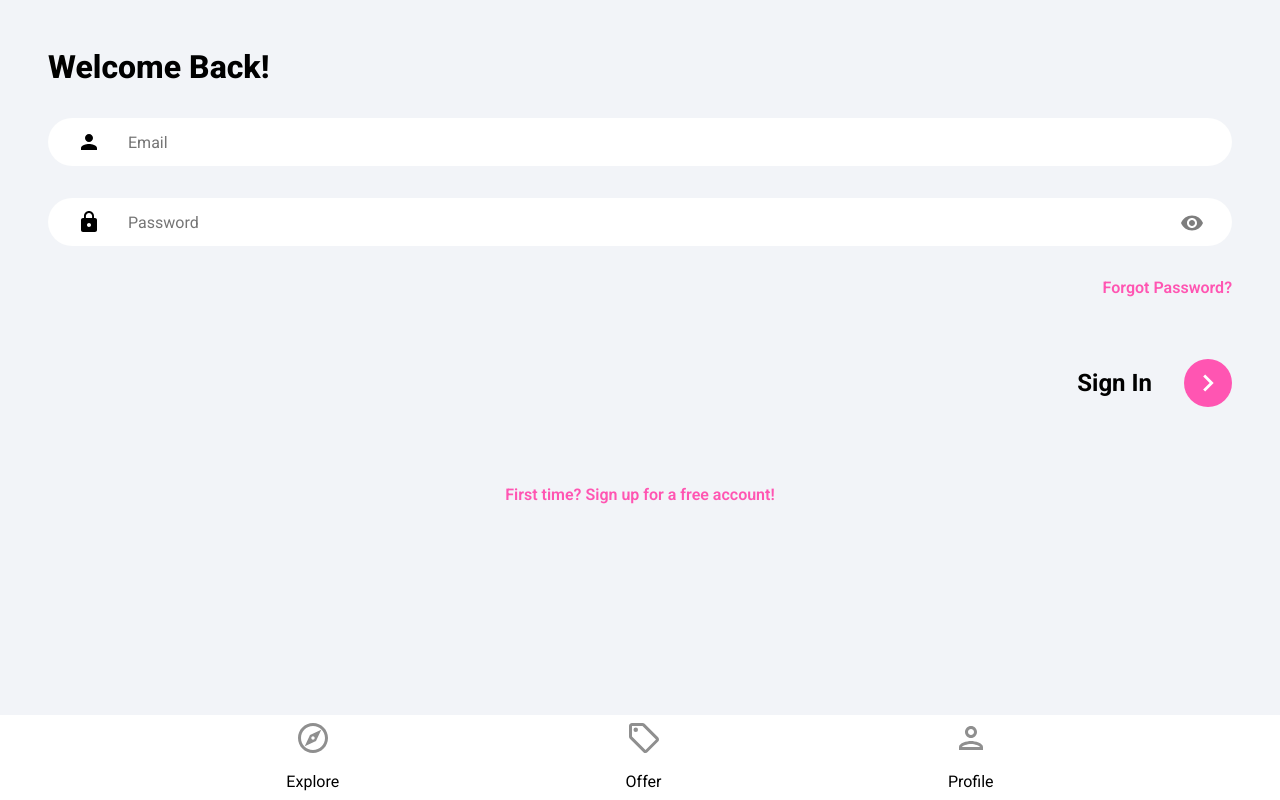
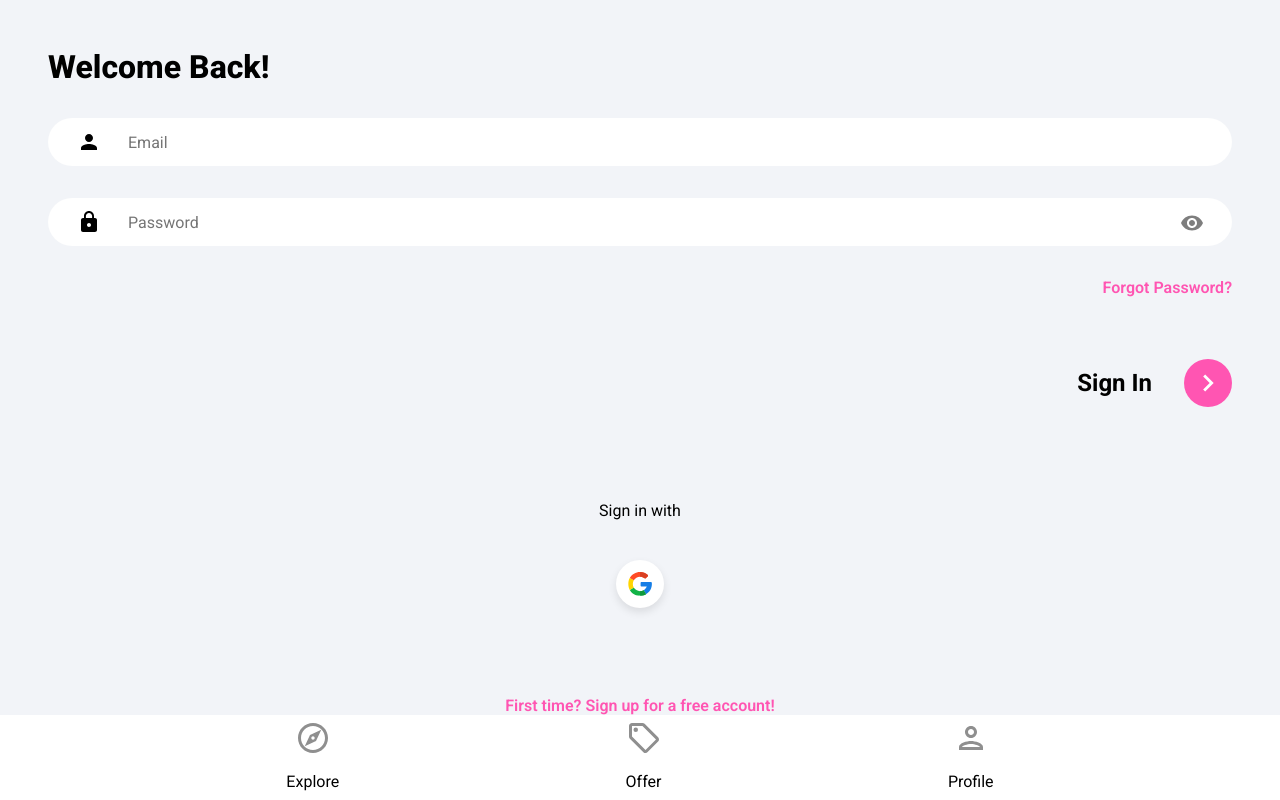
Before and after one commit to mocha-maker/e-realtor-app, a React (Create React App) app: page /sign-in in a window 1280 px wide. Built offline with nearby package versions, Linux system fonts and the light colour scheme.

Commit message:
Add OAuth with Google

```diff
--- /dev/null
+++ b/src/components/OAuth.jsx
@@ -0,0 +1,54 @@
+import { useLocation, useNavigate } from 'react-router-dom'
+import { getAuth, signInWithPopup, GoogleAuthProvider } from 'firebase/auth'
+import { doc, setDoc, getDoc, serverTimestamp } from 'firebase/firestore'
+import { db } from '../firebase.config'
+
+// Components
+import { toast } from 'react-toastify'
+import googleIcon from '../assets/svg/googleIcon.svg'
+
+function OAuth() {
+  const navigate = useNavigate()
+  const location = useLocation()
+
+  const onGoogleClick = async () => {
+    try {
+
+      // Set up google auth popup
+      const auth = getAuth()
+      const provider = new GoogleAuthProvider()
+      const result = await signInWithPopup(auth, provider)
+      const user = result.user
+
+      // Check if user exists in the firebase db using user ID
+      const docRef = doc(db, 'users', user.uid)
+      const docSnap = await getDoc(docRef)
+
+      // If user doesn't exists, create a new user in firebase
+      if(!docSnap.exists()) {
+        await setDoc(doc(db, 'users', user.uid), {
+          name: user.displayName,
+          email: user.email,
+          timestamp: serverTimestamp(),
+        })
+        toast.success('Sign up with Google successful')
+      }
+
+      navigate('/')
+      toast.success('Login successful')
+
+    } catch (error) {
+      toast.error('Unable to sign in with Google')
+    }
+  }
+
+  return (
+    <div className='socialLogin'>
+      <p>Sign {location.pathname === '/sign-up' ? 'up' : 'in'} with</p>
+      <button className='socialIconDiv' onClick={onGoogleClick}>
+        <img src={googleIcon} alt='google' className='socialIconImg' />
+      </button>
+    </div>
+  )
+}
+export default OAuth
--- a/src/pages/SignIn.jsx
+++ b/src/pages/SignIn.jsx
@@ -8,6 +8,7 @@
 import { ReactComponent as ArrowRightIcon } from '../assets/svg/keyboardArrowRightIcon.svg'
 import visibilityIcon from '../assets/svg/visibilityIcon.svg'
 import { toast } from 'react-toastify'
+import OAuth from '../components/OAuth'
 
 function SignIn() {
 
@@ -99,7 +100,7 @@
             </div>
             </form>
 
-            {/* Google OAuth */}
+            <OAuth/>
 
             <Link to='/sign-up' className='registerLink'>
               First time? Sign up for a free account!
--- a/src/pages/SignUp.jsx
+++ b/src/pages/SignUp.jsx
@@ -10,6 +10,7 @@
 import { ReactComponent as ArrowRightIcon } from '../assets/svg/keyboardArrowRightIcon.svg'
 import visibilityIcon from '../assets/svg/visibilityIcon.svg'
 import { toast } from 'react-toastify'
+import OAuth from '../components/OAuth'
 
 function SignUp() {
 
@@ -120,7 +121,7 @@
             </div>
             </form>
 
-            {/* Google OAuth */}
+            <OAuth/>
 
             <Link to='/sign-in' className='registerLink'>
               Already have an account? Sign-in!
```
